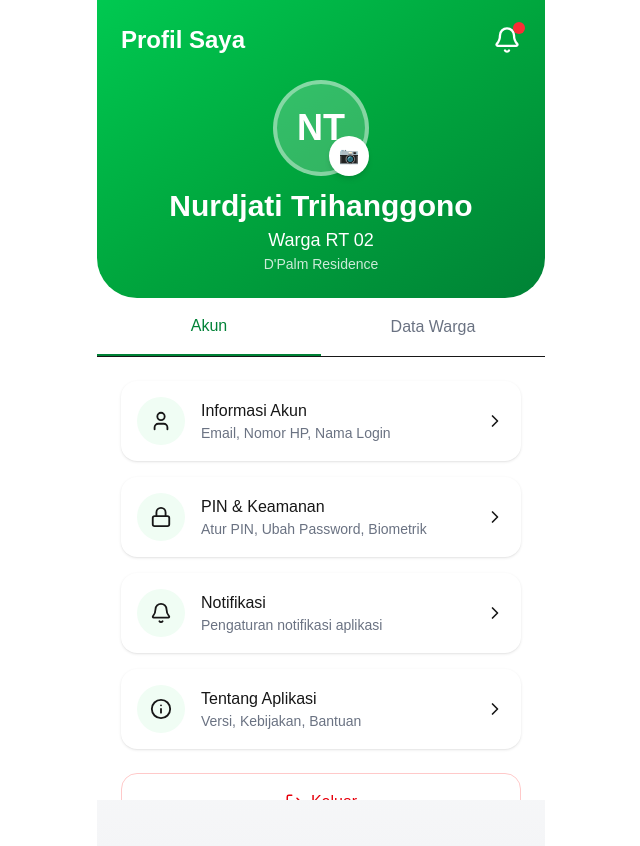
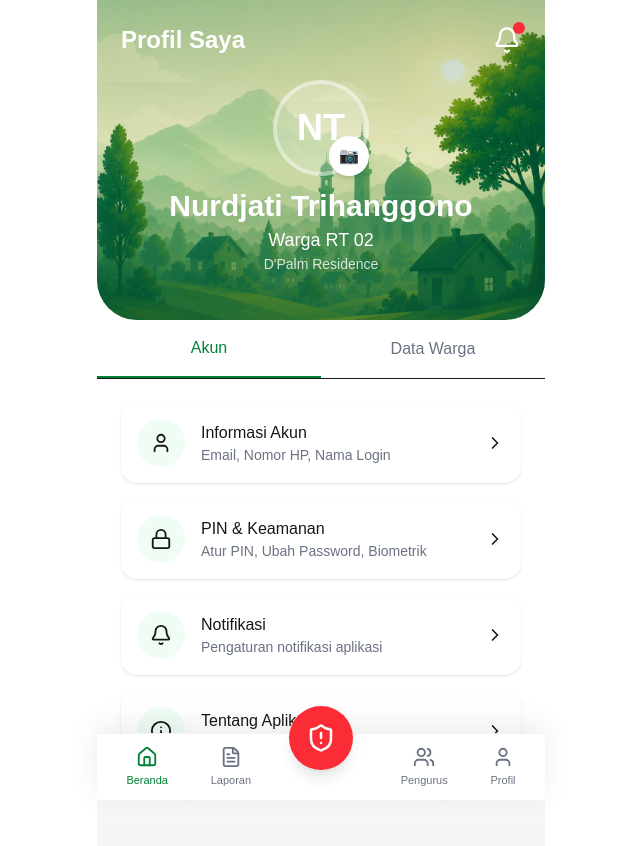
Before and after one commit to nurdjatiinvensi-glitch/sikowar-pwa, a Next.js app: page /profile in a window 1280 px wide. Shown: the top 846 px of the page, without its empty margins (319-959 px from the left). Built offline with nearby package versions, Linux system fonts and the light colour scheme.

Commit message:
Complete profile with reusable header background and bottom navigation

```diff
--- a/app/profile/page.tsx
+++ b/app/profile/page.tsx
@@ -1,10 +1,10 @@
 "use client";
 
-import { useState } from "react";
-
 import SettingCard from "@/components/cards/SettingCard";
+import HeaderBackground from "@/components/layout/HeaderBackground";
 import PageContainer from "@/components/layout/PageContainer";
-
+import BottomNav from "@/components/menus/BottomNav";
+import { profileData } from "@/data/profileData";
 import {
   Bell,
   House,
@@ -15,8 +15,7 @@ import {
   User,
   Users,
 } from "lucide-react";
-
-import { profileData } from "@/data/profileData";
+import { useState } from "react";
 
 export default function ProfilePage() {
   const [activeTab, setActiveTab] = useState<"account" | "resident">("account");
@@ -25,14 +24,11 @@ export default function ProfilePage() {
     <PageContainer>
       <div className="flex h-screen flex-col bg-white">
         {/* HEADER */}
+        <HeaderBackground variant="default">
           <div
             className="
             shrink-0
             rounded-b-[40px]
-           bg-linear-to-br
-from-green-500
-via-green-600
-to-green-700
             px-6
             pt-6
             pb-6
@@ -108,6 +104,7 @@ to-green-700
               <p className="text-sm text-white/80">{profileData.residence}</p>
             </div>
           </div>
+        </HeaderBackground>
 
         {/* TAB */}
         <div className="shrink-0 border-b bg-white">
@@ -137,7 +134,7 @@ to-green-700
         </div>
 
         {/* CONTENT */}
-        <div className="flex-1 overflow-y-auto px-6 py-6">
+        <div className="flex-1 overflow-y-auto px-6 py-6 pb-28">
           {activeTab === "account" && (
             <>
               <div className="space-y-4">
@@ -216,6 +213,7 @@ to-green-700
           )}
         </div>
       </div>
+      <BottomNav />
     </PageContainer>
   );
 }
--- /dev/null
+++ b/components/layout/HeaderBackground.tsx
@@ -0,0 +1,45 @@
+type HeaderBackgroundProps = {
+  variant?: "home" | "default";
+  children?: React.ReactNode;
+};
+
+export default function HeaderBackground({
+  variant = "default",
+  children,
+}: HeaderBackgroundProps) {
+  const bgImage =
+    variant === "home"
+      ? "/images/header-home.png"
+      : "/images/header-default.png";
+
+  return (
+    <div
+      className="
+        relative
+        overflow-hidden
+        rounded-b-[40px]
+        bg-cover
+        bg-center
+        bg-no-repeat
+      "
+      style={{
+        backgroundImage: `url(${bgImage})`,
+        minHeight: "320px",
+      }}
+    >
+      {/* overlay biar tulisan tetap kebaca */}
+      <div
+        className="
+          absolute
+          inset-0
+          bg-linear-to-b
+          from-green-900/25
+          via-green-800/10
+          to-green-900/40
+        "
+      />
+
+      <div className="relative z-10">{children}</div>
+    </div>
+  );
+}
```
Also changed, not shown: public/images/header-default.png (added), public/images/header-home.png (added). Lines whose indentation alone changed are shown as unchanged.
